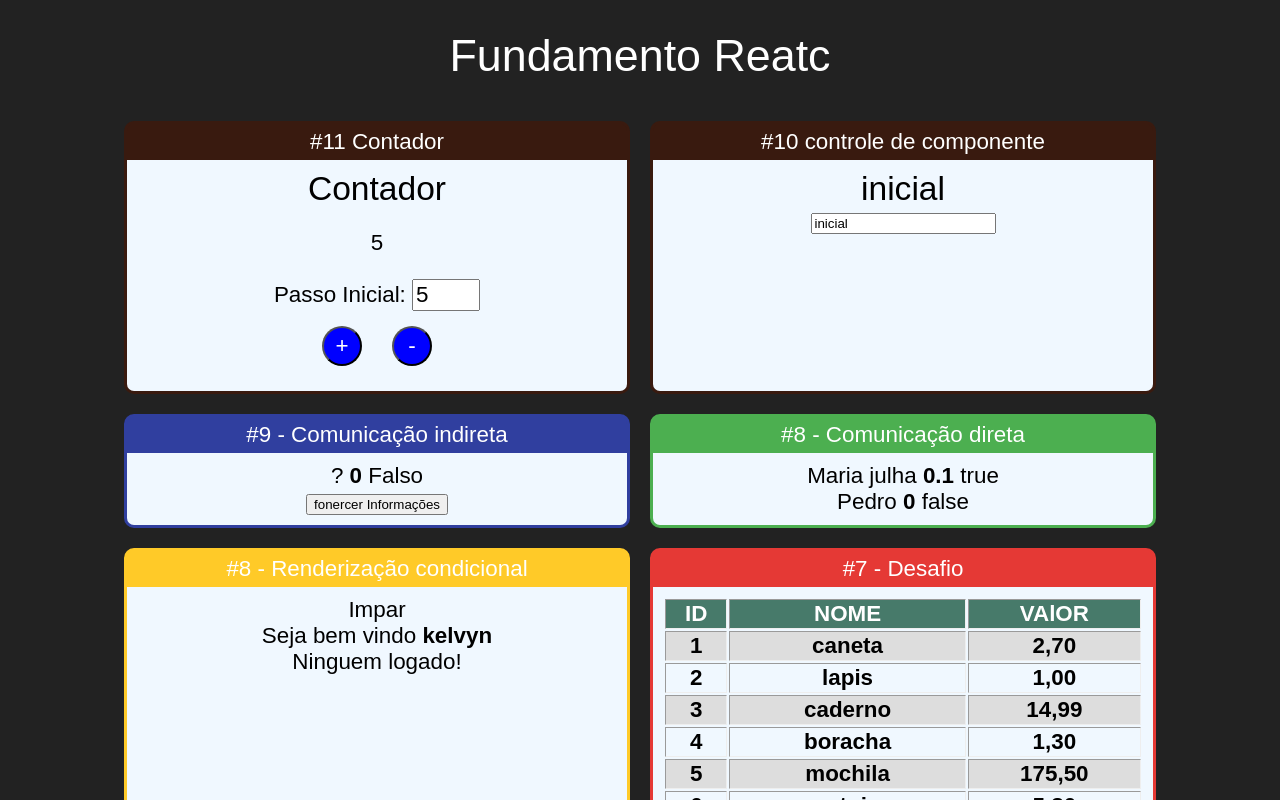
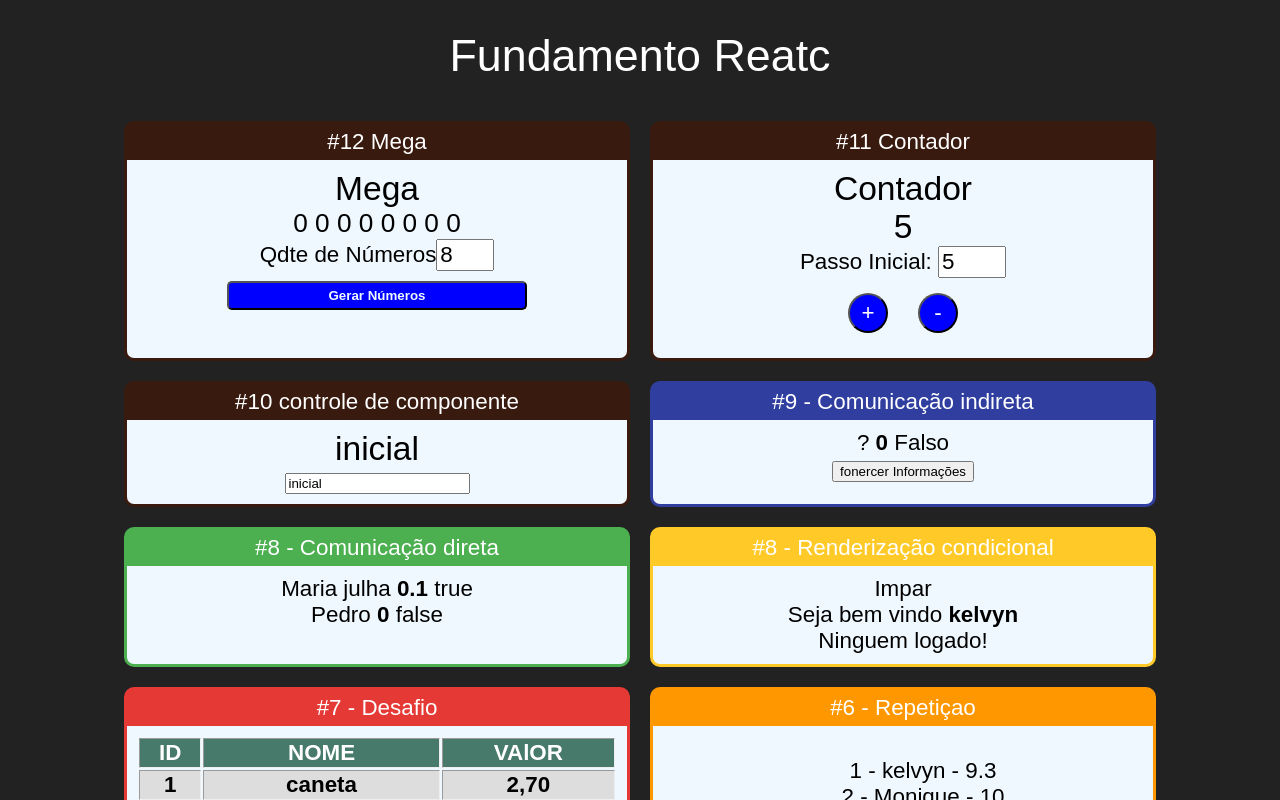
Before and after one commit to kelvynSilva/EstudoReact, a React (Create React App) app: page / in a window 1280 px wide. Shown: the top 800 px of the page. Built offline with nearby package versions, Linux system fonts and the light colour scheme.

Commit message:
Criado um programa com gerador de numeros aletatórios

```diff
--- a/src/app.jsx
+++ b/src/app.jsx
@@ -1,6 +1,7 @@
 import './App.css'
 import React from "react";
 
+import Mega from './components/mega/Mega';
 import Contador from './components/contador/Contador';
 import Input from './components/comunicacao/Input';
 import IndiretaPai from './components/comunicacao/IndiretaPai';
@@ -22,6 +23,10 @@ export default () =>
         <h1>Fundamento Reatc</h1>
 
         <div className="Cards">
+            <Card titulo="#12 Mega" color="#391A0F">
+                <Mega qtde={8} />
+            </Card>
+
             <Card titulo="#11 Contador" color="#391A0F">
                 <Contador numeroInicial={5} />
             </Card>
--- /dev/null
+++ b/src/components/contador/Buttons.jsx
@@ -0,0 +1,10 @@
+import React from "react";
+
+export default props => {
+    return (
+        <div>
+            <button onClick={props.onInc}>+</button>
+            <button onClick={props.onDec}>-</button>
+        </div>
+    )
+}
--- a/src/components/contador/Contador.jsx
+++ b/src/components/contador/Contador.jsx
@@ -1,5 +1,9 @@
 import './Contador.css';
 import React, { Component } from "react";
+
+import Display from './Display';
+import Menu from './Menu';
+import Buttons from './Buttons';
 
 class Contador extends React.Component {
     state = {
@@ -19,9 +23,9 @@ class Contador extends React.Component {
         });
     };
 
-    setPasso = (event) => {
+    setPasso = (novoPasso) => {
         this.setState({
-            passo: +event.target.value
+            passo: novoPasso
         });
     };
 
@@ -29,13 +33,9 @@ class Contador extends React.Component {
         return (
             <div className='Contador'>
                 <h2>Contador</h2>
-                <p>{this.state.number}</p>
-                <div>
-                    <label>Passo Inicial: </label>
-                    <input type="number" value={this.state.passo} onChange={this.setPasso} />
-                </div>
-                <button onClick={this.inc}>+</button>
-                <button onClick={this.dec}>-</button>
+                <Display numero={this.state.number} />
+                <Menu passo={this.state.passo} setPasso={this.setPasso} />
+                <Buttons onInc={this.inc} onDec={this.dec} />
             </div>
         )
     }
--- /dev/null
+++ b/src/components/contador/Display.jsx
@@ -0,0 +1,7 @@
+import React from "react";
+
+export default props => {
+    return (
+        <h2>{props.numero}</h2>
+    )
+}
--- /dev/null
+++ b/src/components/contador/Menu.jsx
@@ -0,0 +1,10 @@
+import React from "react";
+
+export default props => {
+    return (
+        <div>
+            <label>Passo Inicial: </label>
+            <input type="number" value={props.passo} onChange={e => props.setPasso(+e.target.value)} />
+        </div>
+    )
+}
--- /dev/null
+++ b/src/components/mega/Mega.css
@@ -0,0 +1,15 @@
+.Mega input {
+    font-size: 1.4rem;
+    width: 50px;
+}
+
+.Mega button {
+    margin-top: 10px;
+    padding: 5px;
+    width: 300px;
+    box-sizing: border-box;
+    font-weight: bold;
+    background-color: blue;
+    color: aliceblue;
+    border-radius: 5px;
+}
--- /dev/null
+++ b/src/components/mega/Mega.jsx
@@ -0,0 +1,44 @@
+import './Mega.css'
+import React, { useState } from "react";
+
+
+export default props => {
+    function geradorNumeros(qtd) {
+        const numerosMega = [];
+
+        while (numerosMega.length < qtd) {
+            const numeroSorteado = Math.floor(Math.random() * (61 - 1) + 1);
+
+            if (numerosMega.indexOf(numeroSorteado) === -1) numerosMega.push(numeroSorteado)
+
+        };
+
+        numerosMega.forEach((numeros, indice) => {
+            if (numeros.toString().length === 1) numerosMega[indice] = `0${numeros}`
+        });
+
+        return numerosMega.sort((n1, n2) => n1 - n2);
+    }
+
+
+    const [qtde, setQtde] = useState(props.qtde || 6)
+    const numerosIniciais = Array(qtde).fill(0)
+    const [numeros, setNumeros] = useState(numerosIniciais)
+    return (
+        <div className="Mega">
+            <h2>Mega</h2>
+            <h3 >{numeros.join(' ')}</h3>
+            <div>
+                <label htmlFor="">Qdte de Números</label>
+                <input type="number" value={qtde}
+                    min="6"
+                    max="15"
+                    onChange={e => {
+                        setQtde(+e.target.value);
+                        setNumeros(geradorNumeros(+e.target.value))
+                    }} />
+            </div>
+            <button onClick={_ => setNumeros(geradorNumeros(qtde))}>Gerar Números</button>
+        </div>
+    )
+}
```
